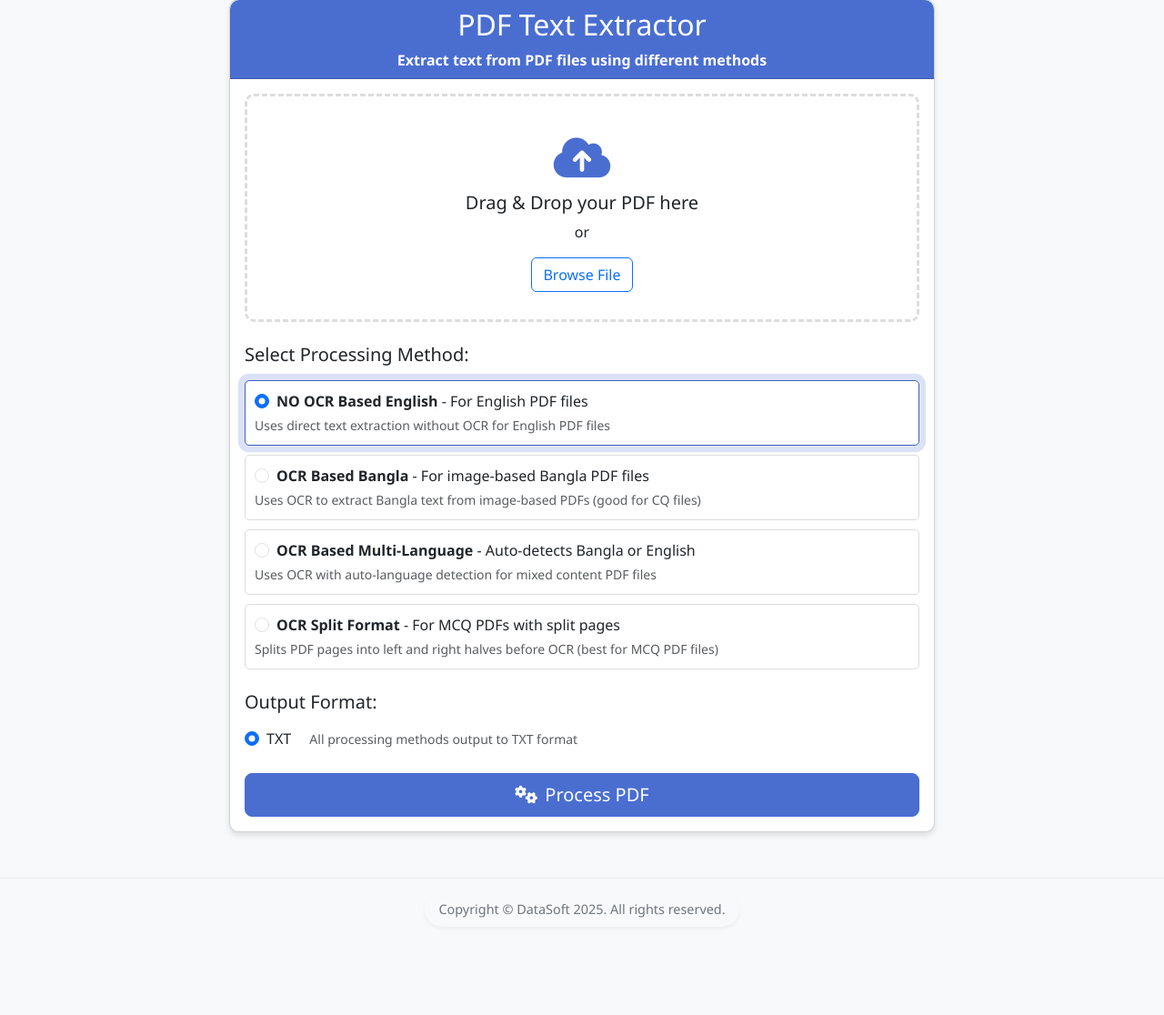
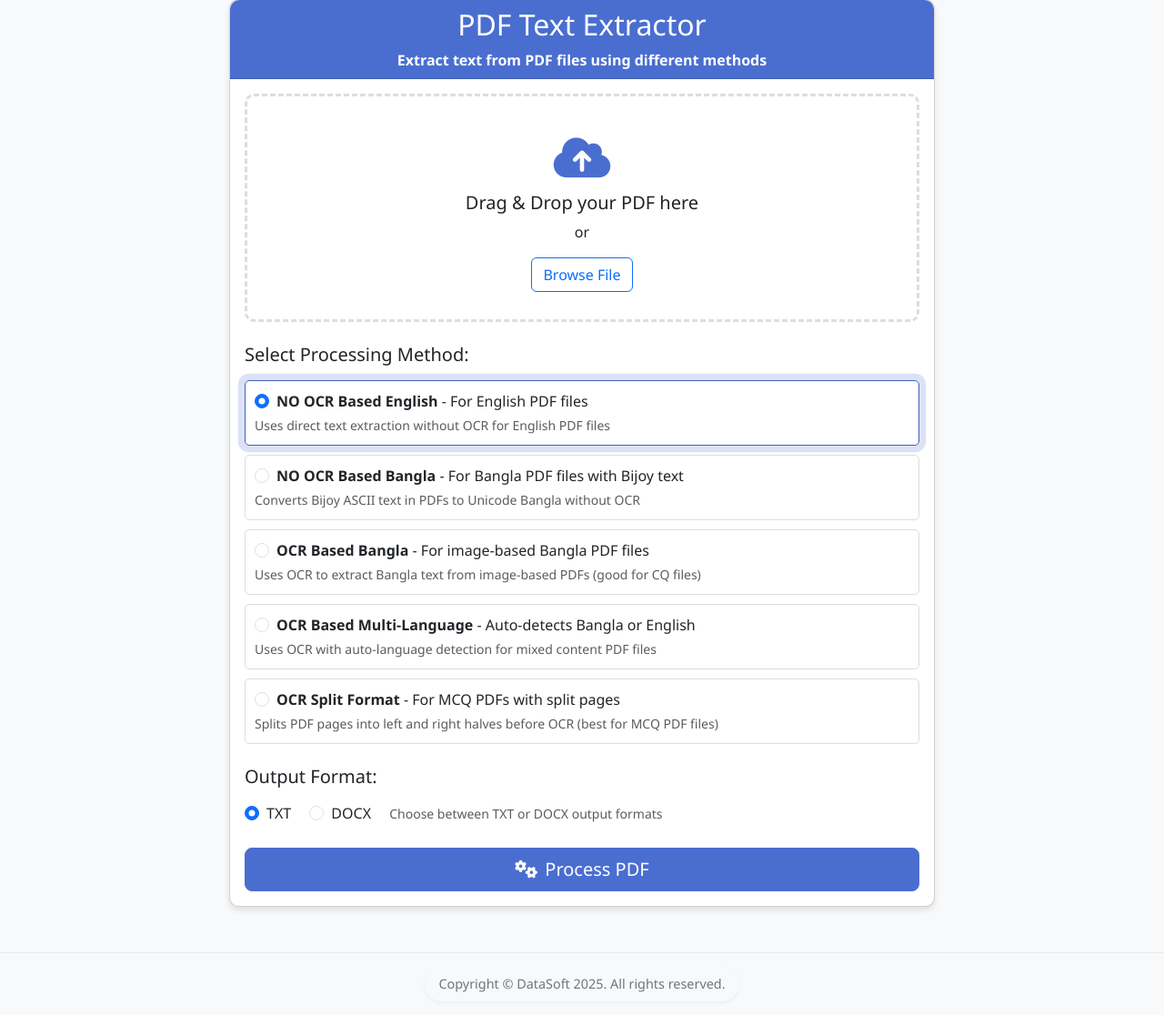
Before and after one commit to smrafy20/optimization, a Flask app: page / in a window 1280 px wide. Shown: the part 51-1167 px from the top of the page at 91% size. Before the commit the page ends 1060 px from the top, so only its background shows below. Run offline with Flask 3, Linux system fonts and the light colour scheme.

Commit message:
Add Docx output format

```diff
--- a/app.py
+++ b/app.py
@@ -9,7 +9,7 @@ from werkzeug.utils import secure_filename
 sys.path.append(os.path.dirname(os.path.abspath(__file__)))
 
 # Import functions from each PDF processing module
-# Removing No_OCR_bn_raw imports
+from No_OCR_bn_raw import convert_bijoy_pdf_to_unicode_txt, convert_bijoy_pdf_to_unicode_docx
 from No_OCR_eng import pdf_to_text
 from OCR_bn_raw import extract_bangla_text_from_pdf
 from OCR_multi import extract_text_from_pdf
@@ -65,19 +65,104 @@ def process_pdf():
 
         # Process the file based on the selected method
         try:
-            # Removed 'no_ocr_bangla' option
-            if processing_method == 'no_ocr_english':
-                pdf_to_text(filepath, output_filepath)
+            if processing_method == 'no_ocr_bangla':
+                if output_format == 'txt':
+                    convert_bijoy_pdf_to_unicode_txt(filepath, output_filepath)
+                elif output_format == 'docx':
+                    convert_bijoy_pdf_to_unicode_docx(filepath, output_filepath)
+
+            elif processing_method == 'no_ocr_english':
+                if output_format == 'txt':
+                    pdf_to_text(filepath, output_filepath)
+                elif output_format == 'docx':
+                    # For DOCX output, we need to convert the extracted text to a Word document
+                    # First get the text using the existing function
+                    temp_txt_path = os.path.join(app.config['UPLOAD_FOLDER'], f"temp_{os.path.splitext(filename)[0]}.txt")
+                    pdf_to_text(filepath, temp_txt_path)
+
+                    # Then convert the text file to DOCX
+                    from docx import Document
+                    document = Document()
+
+                    # Read the text file and add its content to the DOCX
+                    with open(temp_txt_path, 'r', encoding='utf-8') as txt_file:
+                        for line in txt_file:
+                            document.add_paragraph(line.strip())
+
+                    # Save the DOCX file
+                    document.save(output_filepath)
+
+                    # Remove the temporary text file
+                    if os.path.exists(temp_txt_path):
+                        os.remove(temp_txt_path)
 
             elif processing_method == 'ocr_bangla':
-                extract_bangla_text_from_pdf(filepath, output_filepath)
+                if output_format == 'txt':
+                    extract_bangla_text_from_pdf(filepath, output_filepath)
+                elif output_format == 'docx':
+                    # Similar approach: get text first, then convert to DOCX
+                    temp_txt_path = os.path.join(app.config['UPLOAD_FOLDER'], f"temp_{os.path.splitext(filename)[0]}.txt")
+                    extract_bangla_text_from_pdf(filepath, temp_txt_path)
+
+                    # Convert to DOCX
+                    from docx import Document
+                    document = Document()
+
+                    with open(temp_txt_path, 'r', encoding='utf-8') as txt_file:
+                        for line in txt_file:
+                            document.add_paragraph(line.strip())
+
+                    document.save(output_filepath)
+
+                    # Remove the temporary text file
+                    if os.path.exists(temp_txt_path):
+                        os.remove(temp_txt_path)
 
             elif processing_method == 'ocr_multi':
-                language = None  # Auto-detect language
-                extract_text_from_pdf(filepath, output_filepath, language)
+                language = request.form.get('language', None)  # Get language from form
+
+                if output_format == 'txt':
+                    extract_text_from_pdf(filepath, output_filepath, language)
+                elif output_format == 'docx':
+                    # Get text first, then convert to DOCX
+                    temp_txt_path = os.path.join(app.config['UPLOAD_FOLDER'], f"temp_{os.path.splitext(filename)[0]}.txt")
+                    extract_text_from_pdf(filepath, temp_txt_path, language)
+
+                    # Convert to DOCX
+                    from docx import Document
+                    document = Document()
+
+                    with open(temp_txt_path, 'r', encoding='utf-8') as txt_file:
+                        for line in txt_file:
+                            document.add_paragraph(line.strip())
+
+                    document.save(output_filepath)
+
+                    # Remove the temporary text file
+                    if os.path.exists(temp_txt_path):
+                        os.remove(temp_txt_path)
 
             elif processing_method == 'ocr_split':
-                extract_bangla_text_split(filepath, output_filepath, split_pages=True)
+                if output_format == 'txt':
+                    extract_bangla_text_split(filepath, output_filepath, split_pages=True)
+                elif output_format == 'docx':
+                    # Get text first, then convert to DOCX
+                    temp_txt_path = os.path.join(app.config['UPLOAD_FOLDER'], f"temp_{os.path.splitext(filename)[0]}.txt")
+                    extract_bangla_text_split(filepath, temp_txt_path, split_pages=True)
+
+                    # Convert to DOCX
+                    from docx import Document
+                    document = Document()
+
+                    with open(temp_txt_path, 'r', encoding='utf-8') as txt_file:
+                        for line in txt_file:
+                            document.add_paragraph(line.strip())
+
+                    document.save(output_filepath)
+
+                    # Remove the temporary text file
+                    if os.path.exists(temp_txt_path):
+                        os.remove(temp_txt_path)
 
             else:
                 flash('Invalid processing method selected', 'error')
--- a/static/js/main.js
+++ b/static/js/main.js
@@ -24,6 +24,13 @@ document.addEventListener('DOMContentLoaded', function() {
     const statusMessage = document.getElementById('status-message');
     const successAnimation = document.getElementById('success-animation');
     const flashMessages = document.getElementById('flash-messages');
+    const docxFormatContainer = document.getElementById('docx_format_container');
+    const formatHelpText = document.getElementById('format_help_text');
+    const processingMethods = document.querySelectorAll('input[name="processing_method"]');
+
+    // Show DOCX option for all methods
+    if (docxFormatContainer) docxFormatContainer.style.display = 'inline-block';
+    if (formatHelpText) formatHelpText.textContent = 'Choose between TXT or DOCX output formats';
 
     // Hide flash messages if we're returning from download page
     if (flashMessages && (localStorage.getItem('suppressFlashMessages') === 'true' || localStorage.getItem('downloadInitiated') === 'true')) {
--- a/templates/index.html
+++ b/templates/index.html
@@ -240,6 +240,16 @@
 
                     <div class="processing-option">
                         <div class="form-check">
+                            <input class="form-check-input" type="radio" name="processing_method" id="no_ocr_bangla" value="no_ocr_bangla">
+                            <label class="form-check-label" for="no_ocr_bangla">
+                                <strong>NO OCR Based Bangla</strong> - For Bangla PDF files with Bijoy text
+                            </label>
+                        </div>
+                        <small class="text-muted">Converts Bijoy ASCII text in PDFs to Unicode Bangla without OCR</small>
+                    </div>
+
+                    <div class="processing-option">
+                        <div class="form-check">
                             <input class="form-check-input" type="radio" name="processing_method" id="ocr_bangla" value="ocr_bangla">
                             <label class="form-check-label" for="ocr_bangla">
                                 <strong>OCR Based Bangla</strong> - For image-based Bangla PDF files
@@ -258,6 +268,19 @@
                         <small class="text-muted">Uses OCR with auto-language detection for mixed content PDF files</small>
                     </div>
 
+                    <!-- Language selection dropdown (only shown when OCR Multi is selected) -->
+                    <div id="language-selector" class="mb-3 ms-4 mt-2" style="display: none;">
+                        <label for="language" class="form-label">Select specific language (optional):</label>
+                        <select class="form-select" name="language" id="language">
+                            <option value="">Auto-detect (Default)</option>
+                            <option value="ben">Bangla</option>
+                            <option value="eng">English</option>
+                            <option value="ben+eng">Bangla and English</option>
+                            <option value="eng+ben">English and Bangla</option>
+                        </select>
+                        <small class="text-muted">Select a language for OCR processing or leave as auto-detect</small>
+                    </div>
+
                     <div class="processing-option">
                         <div class="form-check">
                             <input class="form-check-input" type="radio" name="processing_method" id="ocr_split" value="ocr_split">
@@ -274,7 +297,11 @@
                             <input class="form-check-input" type="radio" name="output_format" id="txt_format" value="txt" checked>
                             <label class="form-check-label" for="txt_format">TXT</label>
                         </div>
-                        <small class="form-text text-muted">All processing methods output to TXT format</small>
+                        <div class="form-check form-check-inline" id="docx_format_container">
+                            <input class="form-check-input" type="radio" name="output_format" id="docx_format" value="docx">
+                            <label class="form-check-label" for="docx_format">DOCX</label>
+                        </div>
+                        <small class="form-text text-muted" id="format_help_text">All processing methods output to TXT format</small>
                     </div>
 
                     <div class="d-grid gap-2 mt-4">
@@ -441,6 +468,9 @@
                     case 'no_ocr_english':
                         processingMessage = 'Extracting text from your English PDF...';
                         break;
+                    case 'no_ocr_bangla':
+                        processingMessage = 'Converting Bijoy ASCII text to Unicode Bangla...';
+                        break;
                     case 'ocr_bangla':
                         processingMessage = 'Extracting Bangla text using OCR...';
                         break;
```
Also changed, not shown: No_OCR_bn_raw.py (+0 -7 lines), OCR_multi.py (+16 -58 lines), OCR_multi_split.py (+2 -9 lines).
